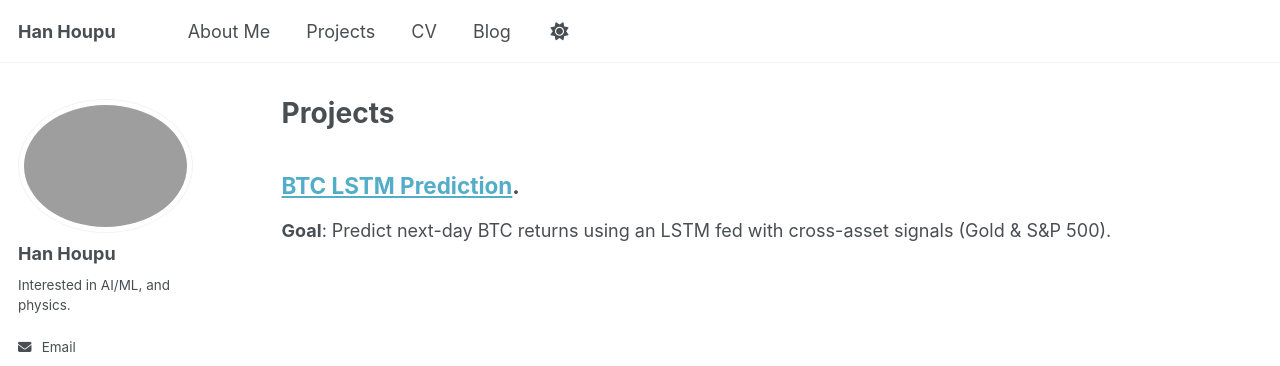
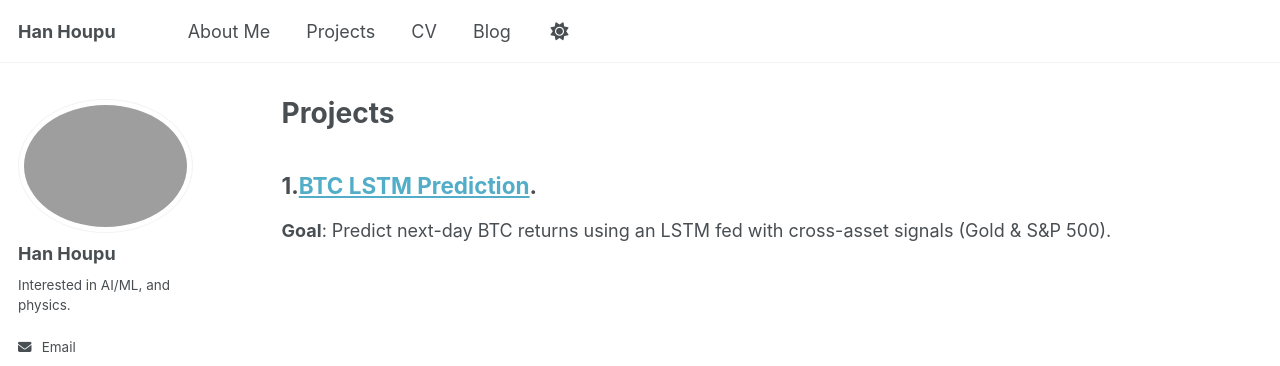
Before and after one commit to HanHoupu/hanhoupu.github.io, a Jekyll site: the page built from _pages/projects.md, in a window 1280 px wide. Shown: the top 366 px of the page. Built offline with Jekyll 4.4.1, drawn with Linux system fonts in a browser that asks for light colours.

Commit message:
Update projects.md

```diff
--- a/_pages/projects.md
+++ b/_pages/projects.md
@@ -7,5 +7,5 @@ author_profile: true
 
 {% include base_path %}
 
-## [BTC LSTM Prediction](/files/1st.html).
+## 1.[BTC LSTM Prediction](/files/1st.html).
 **Goal**: Predict next-day BTC returns using an LSTM fed with cross-asset signals (Gold & S&P 500).
```
